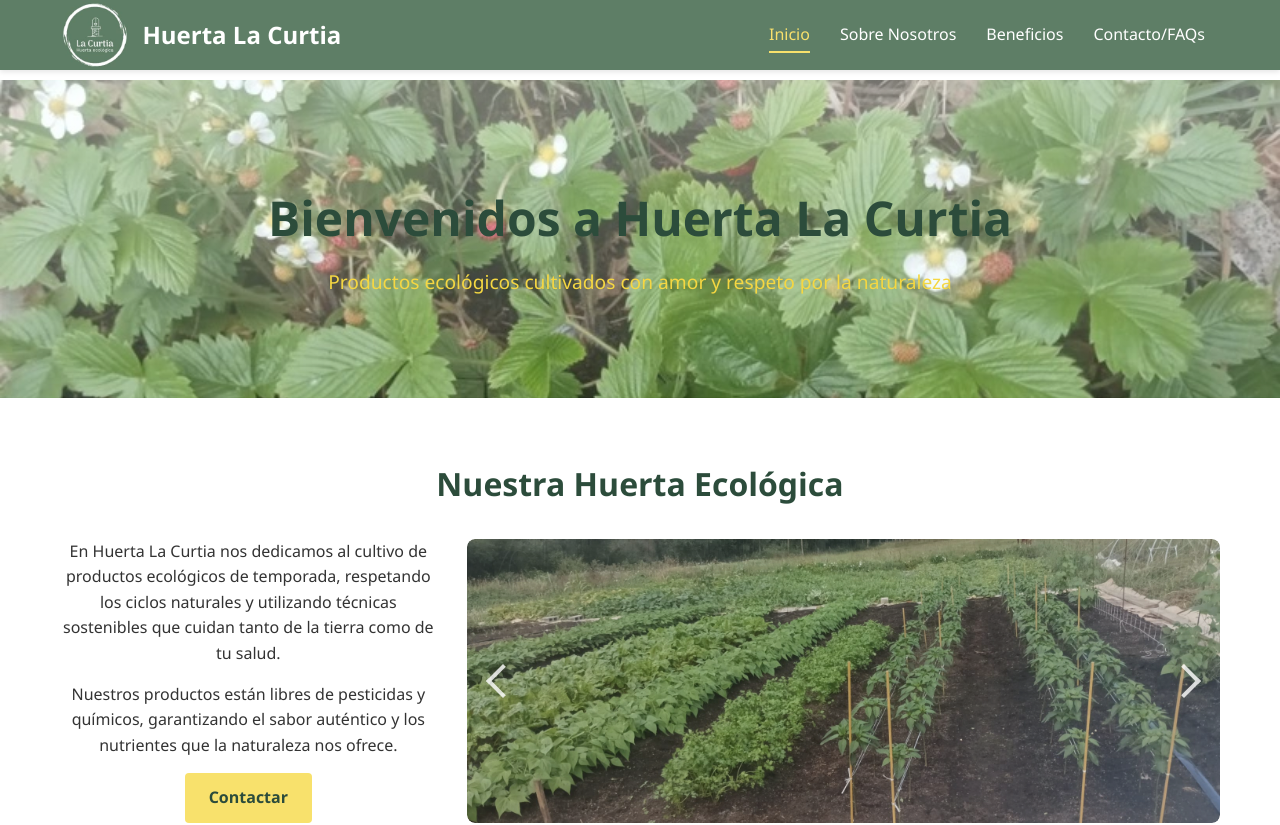
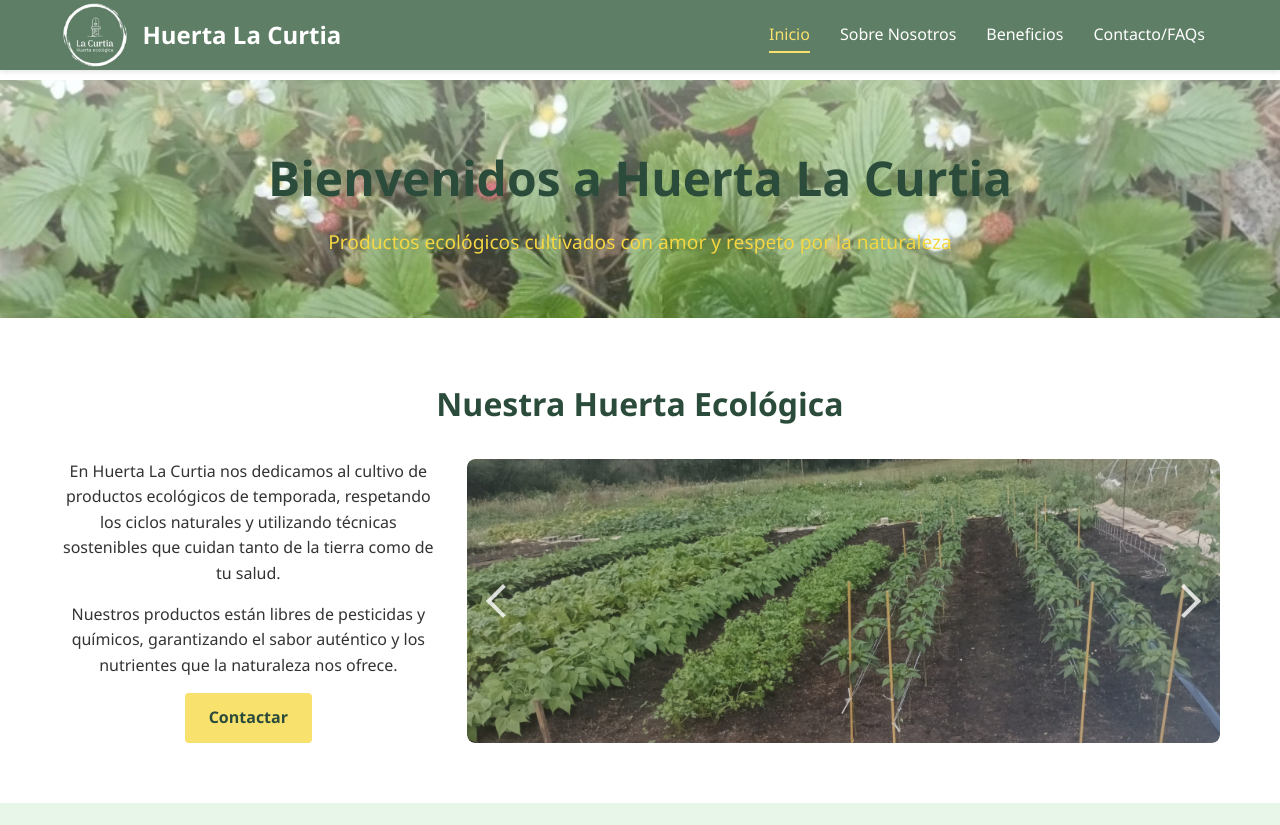
Before and after one commit to kilofafeure/HLC, an Angular app: page /inicio in a window 1280 px wide. Shown: the top 825 px of the page. Built offline with nearby package versions, Linux system fonts and the light colour scheme.

Commit message:
mejora clases

```diff
--- a/src/app/pages/beneficios/beneficios.component.html
+++ b/src/app/pages/beneficios/beneficios.component.html
@@ -5,7 +5,7 @@
     </div>
   </div>
 
-  <section class="benefits-intro">
+  <section>
     <div class="container">
       <div class="benefits-content">
         <div class="description-text">
--- a/src/app/pages/home/home.component.css
+++ b/src/app/pages/home/home.component.css
@@ -1,8 +1,3 @@
-  /* Intro section */
-  .intro {
-    background-color: var(--white);
-  }
-
   /* Featured products */
   .featured-products {
     background-color: var(--gray-bg);
--- a/src/app/pages/home/home.component.html
+++ b/src/app/pages/home/home.component.html
@@ -5,7 +5,7 @@
     </div>
   </section>
 
-  <section class="intro">
+  <section>
     <div class="container">
       <h2>Nuestra Huerta Ecológica</h2>
       <div class="description-content">
--- a/src/app/pages/productos/productos.component.html
+++ b/src/app/pages/productos/productos.component.html
@@ -5,7 +5,7 @@
     </div>
   </div>
 
-  <section class="products-intro">
+  <section>
     <div class="container">
       <div class="description-content">
         <div class="description-text">
--- a/src/app/pages/sobre-nosotros/sobre-nosotros.component.html
+++ b/src/app/pages/sobre-nosotros/sobre-nosotros.component.html
@@ -5,7 +5,7 @@
     </div>
   </div>
 
-  <section class="about-intro">
+  <section>
     <div class="container">
       <div class="description-content">
         <div class="description-text">
--- a/src/styles.css
+++ b/src/styles.css
@@ -148,24 +148,15 @@
   border-radius: 50%;
 }
 
-/* .map-placeholder {
-  height: 300px;
-  border-radius: 8px;
-} */
-
 .text-center {
   text-align: center;
 }
-
 
  /* Cabecera de página */
  .page-header {
   background-color: var(--light-bg);
   padding: 60px 0;
   text-align: center;
-  background-color: var(--light-bg);
-  text-align: center;
-  padding: 100px 20px;
   background-image: linear-gradient(rgba(255, 255, 255, 0.4), rgba(255, 255, 255, 0.1)),
     url("./assets/photos/miruendanos.webp");
   background-size: cover;
```
